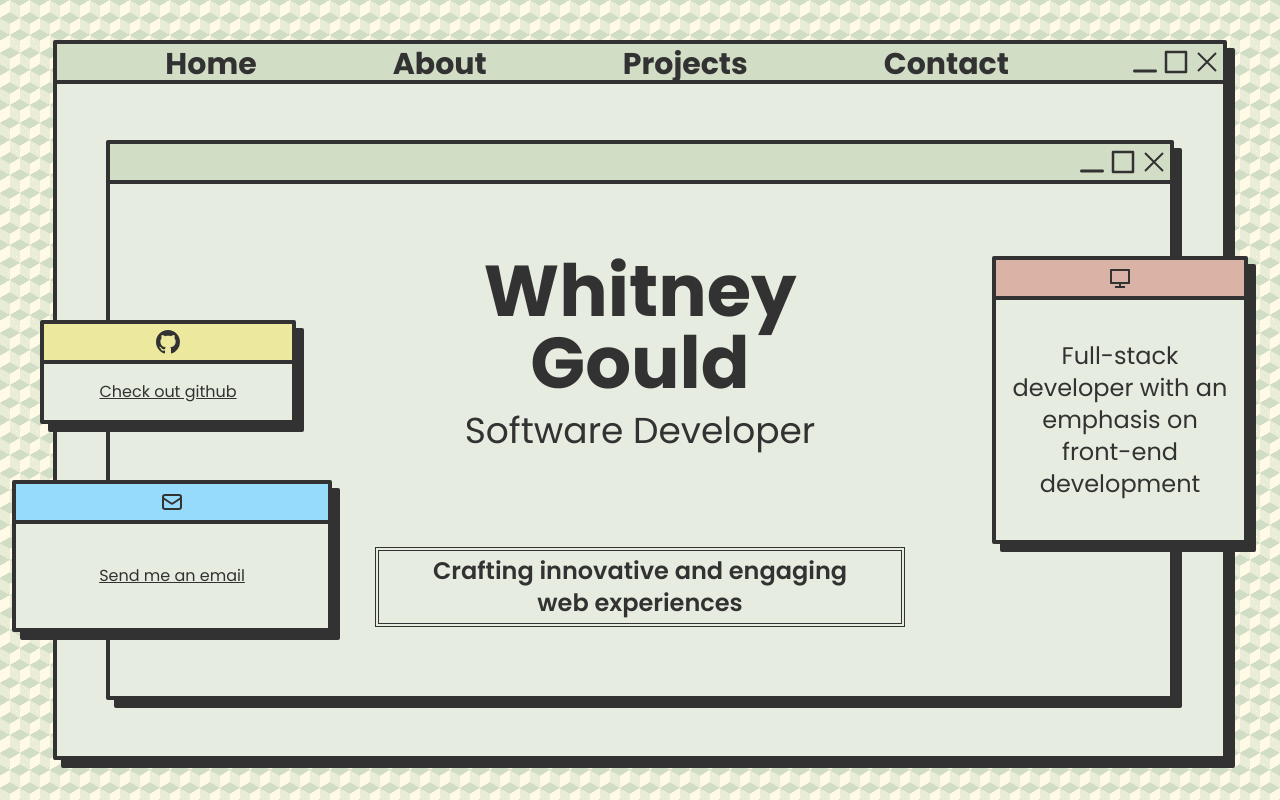
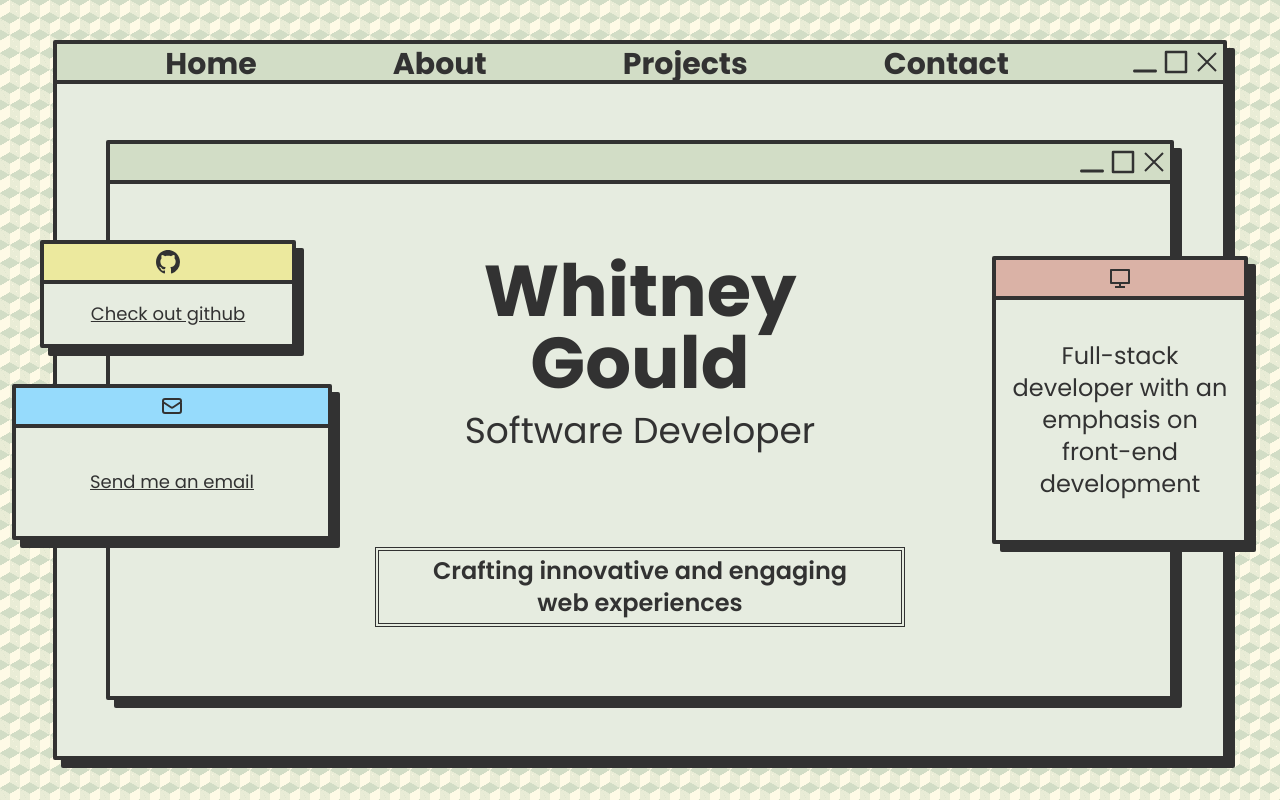
Before and after one commit to whitneywind/portfolio, a React (Vite) app: page / in a window 1280 px wide. Built offline with nearby package versions, Linux system fonts and the light colour scheme.

Commit message:
link update

```diff
--- a/src/App.jsx
+++ b/src/App.jsx
@@ -72,11 +72,6 @@ function App() {
               Contact
             </button>
           </nav>
-          {/* <div className="col-span-1 flex justify-end place-items-center px-1 space-x-1">
-            <FaRegWindowMinimize className="text-2xl" />
-            <BiSquare className="text-3xl" />
-            <GrClose className="text-2xl" />
-          </div> */}
           <BrowserTop />
         </div>
         {displayed === "home" && <Intro />}
--- a/src/components/Contact.jsx
+++ b/src/components/Contact.jsx
@@ -17,7 +17,10 @@ const Contact = () => {
             <HiOutlineMail className="inline" />
             <p className="inline underline underline-offset-4 pl-2">Email</p>
           </a>
-          <a href="" className="text-4xl leading-12 tracking-wide">
+          <a
+            href="https://github.com/whitneywind"
+            className="text-4xl leading-12 tracking-wide"
+          >
             <BsGithub className="inline" />
             <p className="inline underline underline-offset-4 pl-2">GitHub</p>
           </a>
--- a/src/components/Intro.jsx
+++ b/src/components/Intro.jsx
@@ -19,11 +19,6 @@ const Intro = () => {
           <p className="text-2xl font-semibold px-8 py-1 border-black border-double border-4 w-2/3 md:w-1/2">
             Crafting innovative and engaging web experiences
           </p>
-          {/* <BsArrowRightCircle
-            className="absolute top-[292px] sm:top-[310px] md:top-[350px] lg:top-[366px] text-6xl bg-red-300 rounded-full cursor-pointer"
-            onClick={() => updateDisplay("about")}
-          /> */}
-
           <Detail />
           <Github />
           <Email />
--- a/src/components/Projects.jsx
+++ b/src/components/Projects.jsx
@@ -30,7 +30,7 @@ const Projects = () => {
               </p>
               <div className="flex justify-evenly">
                 <a
-                  href="#"
+                  href="https://cafe-rating.onrender.com/"
                   target="_blank"
                   className="underline flex place-items-center"
                 >
@@ -68,14 +68,14 @@ const Projects = () => {
                 TypeScript, Next.js, Tailwind CSS, MongoDB, Mongoose, NextAuth
               </p>
               <div className="flex justify-evenly">
-                <a
+                {/* <a
                   href="https://cafe-recs-next-42mjhimva-whitneywind.vercel.app/"
                   target="_blank"
                   className="underline flex place-items-center"
                 >
                   Live Site
                   <RiComputerLine className="text-lg ml-[2px]" />
-                </a>
+                </a> */}
                 <a
                   href="https://github.com/whitneywind/cafe-recs-next.js"
                   target="_blank"
@@ -146,14 +146,14 @@ const Projects = () => {
                 TypeScript, JavaScript, Next.js, Tailwind CSS, Sanity,
               </p>
               <div className="flex justify-evenly">
-                <a
+                {/* <a
                   href="#"
                   target="_blank"
-                  className="underline flex place-items-center"
+                  className="flex place-items-center cursor-default line-through"
                 >
                   Live Site
                   <RiComputerLine className="text-lg ml-[2px]" />
-                </a>
+                </a> */}
                 <a
                   href="#"
                   target="_blank"
--- a/src/components/mini-components/Email.jsx
+++ b/src/components/mini-components/Email.jsx
@@ -2,14 +2,14 @@ import { HiOutlineMail } from "react-icons/hi";
 
 const Email = () => {
   return (
-    <div className="hidden md:block absolute left-3 2xl:left-28 top-[24rem] 2xl:top-[26rem] w-1/4 border-solid border-4 border-black shadow-custom rounded-sm bg-vlGreen">
+    <div className="hidden md:block absolute left-3 2xl:left-28 top-[18rem] 2xl:top-[20rem] w-1/4 max-w-[430px] border-solid border-4 border-black shadow-custom rounded-sm bg-vlGreen">
       <div className="bg-sky-300 border-black border-solid border-b-4 h-10 flex place-items-center justify-center">
         <HiOutlineMail className="text-2xl" />
       </div>
       <div className="flex flex-col py-6 justify-center items-center">
         <a
           href="mailto:whitneygould8@gmail.com"
-          className="underline cursor-pointer mx-2 my-4"
+          className="underline cursor-pointer my-4 text-lg"
         >
           Send me an email
         </a>
--- a/src/components/mini-components/Github.jsx
+++ b/src/components/mini-components/Github.jsx
@@ -2,13 +2,13 @@ import { BsGithub } from "react-icons/bs";
 
 const Github = () => {
   return (
-    <div className="hidden md:block absolute left-10 2xl:left-[12rem] top-[14rem] w-1/5 2xl:w-1/6 border-solid border-black border-4 shadow-custom rounded-sm bg-vlGreen">
+    <div className="hidden md:block absolute left-10 2xl:left-[11rem] top-[9rem] w-1/5 2xl:w-1/6 border-solid border-black border-4 shadow-custom rounded-sm bg-vlGreen">
       <div className="bg-[#e8e487] border-black border-solid border-b-4 h-10 flex place-items-center justify-center">
         <BsGithub className="text-2xl" />
       </div>
       <div className="flex flex-col justify-center 2xl:py-6 items-center">
         <a
-          className="my-4 text-center mx-2 underline cursor-pointer"
+          className="my-4 text-center text-lg underline cursor-pointer"
           href="https://github.com/whitneywind"
           target="_blank"
         >
```
